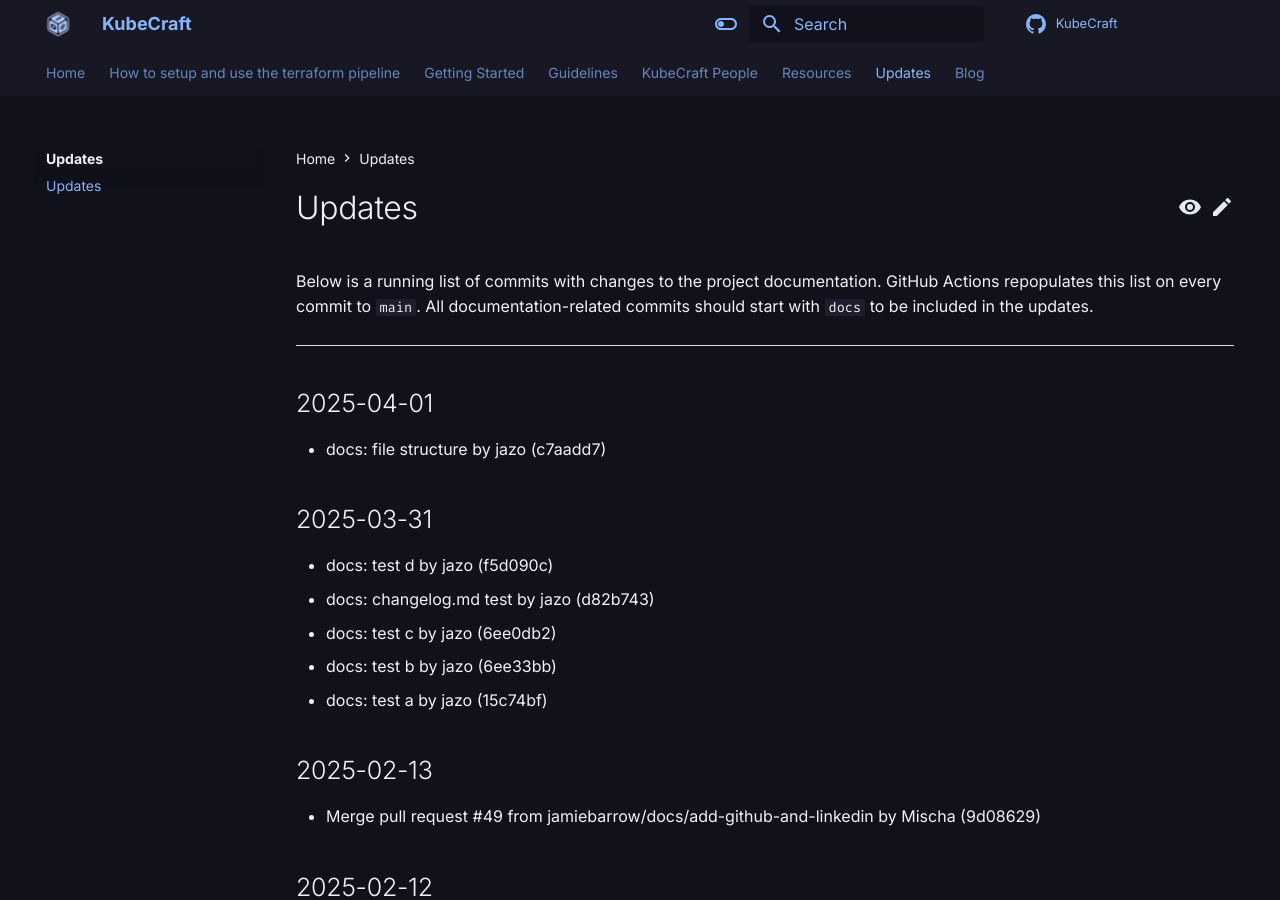
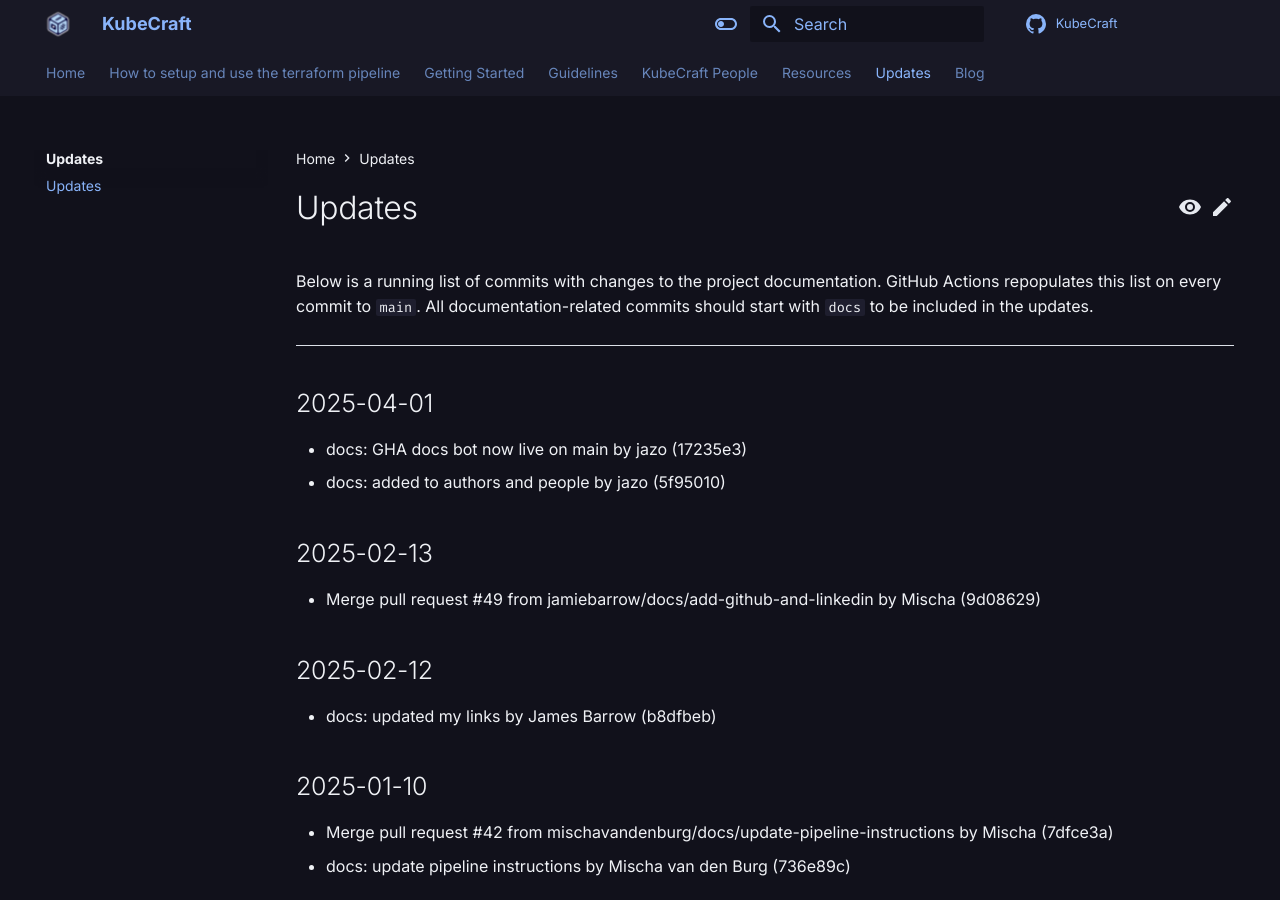
Before and after one commit to mischavandenburg/kubecraft, an MkDocs documentation site: the page built from docs/Updates/Changelog.md, in a window 1280 px wide and 900 px high. Built offline with MkDocs 1.6.1 and Material for MkDocs 9.7.7, drawn with Linux system fonts in a browser that asks for light colours; comment, search, counter and statistics services are not loaded.

Commit message:
chore: Update docs Changelog.md (#2)
Co-authored-by: github-actions[bot] <github-actions@github.com>

```diff
--- a/docs/Updates/Changelog.md
+++ b/docs/Updates/Changelog.md
@@ -8,13 +8,8 @@ Below is a running list of commits with changes to the project documentation. Gi
 
 ---
 ## 2025-04-01
-- docs: file structure by jazo (c7aadd7)
-## 2025-03-31
-- docs: test d by jazo (f5d090c)
-- docs: changelog.md test by jazo (d82b743)
-- docs: test c by jazo (6ee0db2)
-- docs: test b by jazo (6ee33bb)
-- docs: test a by jazo (15c74bf)
+- docs: GHA docs bot now live on main by jazo (17235e3)
+- docs: added to authors and people by jazo (5f95010)
 ## 2025-02-13
 - Merge pull request #49 from jamiebarrow/docs/add-github-and-linkedin by Mischa (9d08629)
 ## 2025-02-12
```
